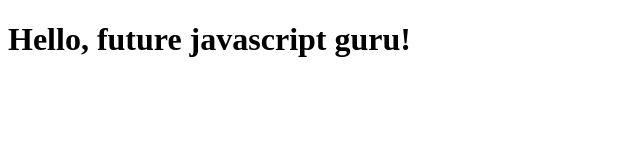
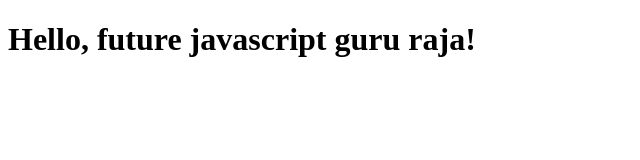
Before and after one commit to Rajapakuae/added-readme-file, a plain HTML site: page src/New folder/index.html in a window 1280 px wide. Shown: the whole page, without its empty margins (0-640 px from the left). Drawn offline with Linux system fonts and the light colour scheme.

Commit message:
added name raja

```diff
--- a/src/New folder/index.html
+++ b/src/New folder/index.html
@@ -8,6 +8,6 @@
   </head>
 
   <body>
-    <h1>Hello, future javascript guru!</h1>
+    <h1>Hello, future javascript guru raja!</h1>
   </body>
 </html>
```
